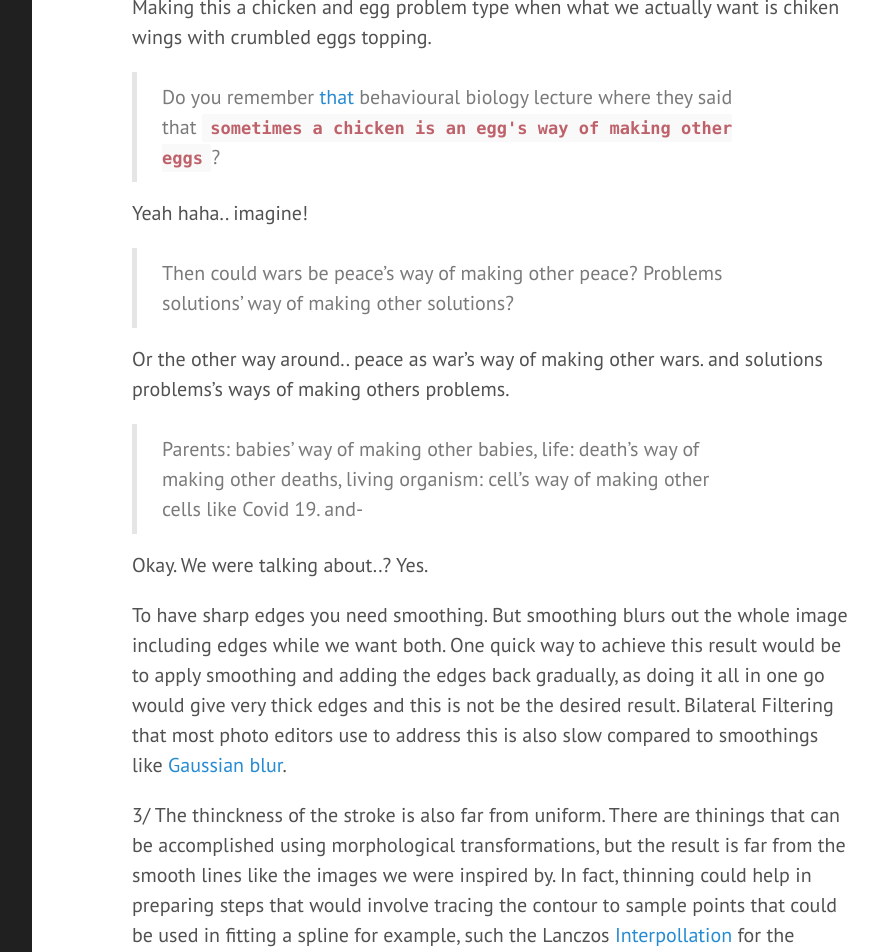
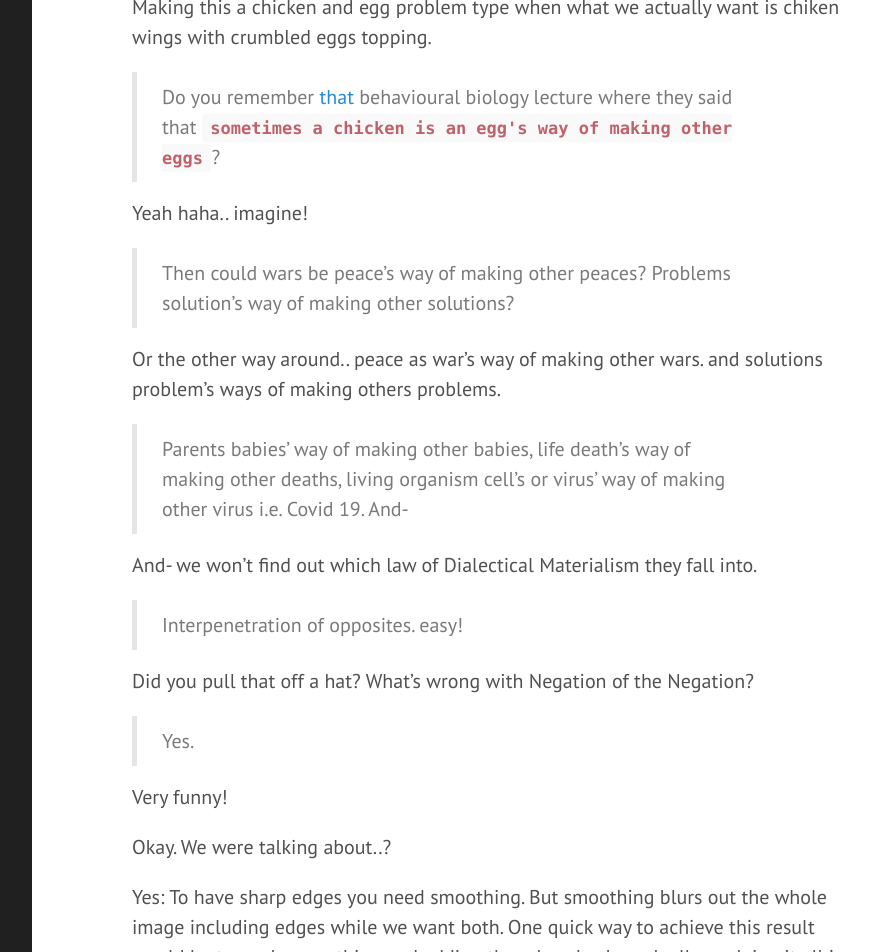
Before and after one commit to tati-z/tati-z.github.io, a Jekyll site: the page built from _posts/2020-05-25-minimize.md, in a window 1280 px wide and 1400 px high, scrolled down 9666 px. Shown: the top 952 px of the window, without its empty margins (328-1206 px from the left). Built offline with Jekyll 4.4.1, drawn with Linux system fonts in a browser that asks for light colours; nearby versions of some CDN libraries; library files that are not in the unit come from our copies; some of the changed text lies outside the part shown.

Commit message:
gone philosophical on me

```diff
--- a/_posts/2020-05-25-minimize.md
+++ b/_posts/2020-05-25-minimize.md
@@ -163,16 +163,25 @@ Making this a chicken and egg problem type when what we actually want is chiken
 
 Yeah haha.. imagine!
 
-> Then could wars be peace's way of making other peace? Problems solutions' way of making other solutions?
+> Then could wars be peace's way of making other peaces? Problems solution's way of making other solutions?
 
-Or the other way around.. peace as war's way of making other wars. and solutions problems's ways of making others problems.
+Or the other way around.. peace as war's way of making other wars. and solutions problem's ways of making others problems.
 
-> Parents: babies' way of making other babies, life: death's way of making other deaths, living organism: cell's way of making other cells like Covid 19. and-
+> Parents babies' way of making other babies, life death's way of making other deaths, living organism cell's or virus' way of making other virus i.e. Covid 19. And-
 
-Okay. We were talking about..? Yes.<br>
+And- we won't find out which law of Dialectical Materialism they fall into.
 
-To have sharp edges you need smoothing. But smoothing blurs out the whole image including edges while we want both. One quick way to achieve this result would be to apply smoothing and adding the edges back gradually, as doing it all in one go would give very thick edges and this is not be the desired result. Bilateral Filtering that most photo editors use to address this is also slow compared to smoothings like [Gaussian blur](https://en.wikipedia.org/wiki/Gaussian_blur).
+> Interpenetration of opposites. easy!
 
+Did you pull that off a hat? What's wrong with Negation of the Negation?
+
+> Yes.
+
+Very funny!<br>
+
+Okay. We were talking about..?<br>
+
+Yes: To have sharp edges you need smoothing. But smoothing blurs out the whole image including edges while we want both. One quick way to achieve this result would be to apply smoothing and adding the edges back gradually, as doing it all in one go would give very thick edges and this is not be the desired result. Bilateral Filtering that most photo editors use to address this is also slow compared to smoothings like [Gaussian blur](https://en.wikipedia.org/wiki/Gaussian_blur).
 
 3/ The thinckness of the stroke is also far from uniform. There are thinings that can be accomplished using morphological transformations, but the result is far from the smooth lines like the images we were inspired by. In fact, thinning could help in preparing steps that would involve tracing the contour to sample points that could be used in fitting a spline for example, such the Lanczos [Interpollation](https://stackoverflow.com/questions/1854146/what-is-the-idea-behind-scaling-an-image-using-lanczos) for the contours and [Multivariate interpolation](https://en.wikipedia.org/wiki/Multivariate_interpolation) for textures.
 
@@ -210,7 +219,7 @@ The way that photo editors make these go away is the same that people who draw m
 
 People who draw [smudge the paper](http://sometalkaboutart.blogspot.com/2012/03/smudging-and-blending-with-charcoal.html) to make the noise invisible as they draw and so do photo-editing softwares with their [smughe tools](https://docs.gimp.org/2.10/en/gimp-tool-smudge.html) and [oil paint filters](https://dribbble.com/shots/4927742-Oil-paint-effect).<br>
 
-**I am not going to implement any of it. I lost interest.**
+`I am not going to implement any of it. `**`I lost interest.`**
 
 > Just like that?!
 
```
Also changed, not shown: other parts of _posts/2020-05-25-minimize.md (+3 -5 lines).
